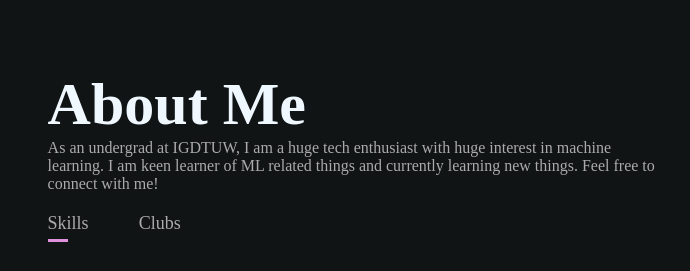
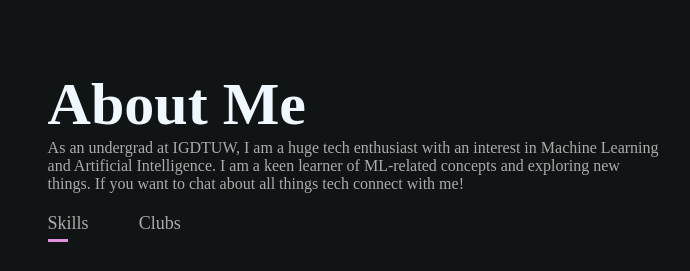
Before and after one commit to praggyaverma/praggya, a plain HTML site: page index.html in a window 1280 px wide. Shown: the part 820-1091 px from the top of the page, 490-1180 px from the left. Drawn offline with Linux system fonts and the light colour scheme.

Commit message:
Update index.html

```diff
--- a/index.html
+++ b/index.html
@@ -34,7 +34,7 @@
             </div>
             <div class="about-col-2">
                 <h1 class="sub-title">About Me</h1>
-                <p>As an undergrad at IGDTUW, I am a huge tech enthusiast with huge interest in machine learning. I am keen learner of ML related things and currently learning new things. Feel free to connect with me!</p>
+                <p>As an undergrad at IGDTUW, I am a huge tech enthusiast with an interest in Machine Learning and Artificial Intelligence. I am a keen learner of ML-related concepts and exploring new things. If you want to chat about all things tech connect with me!</p>
                 <div class="tab-titles">
                     <p class="tab-links active-link" onclick="opentab('skills')">Skills</p>
                     <p class="tab-links" onclick="opentab('clubs')">Clubs</p>
```
